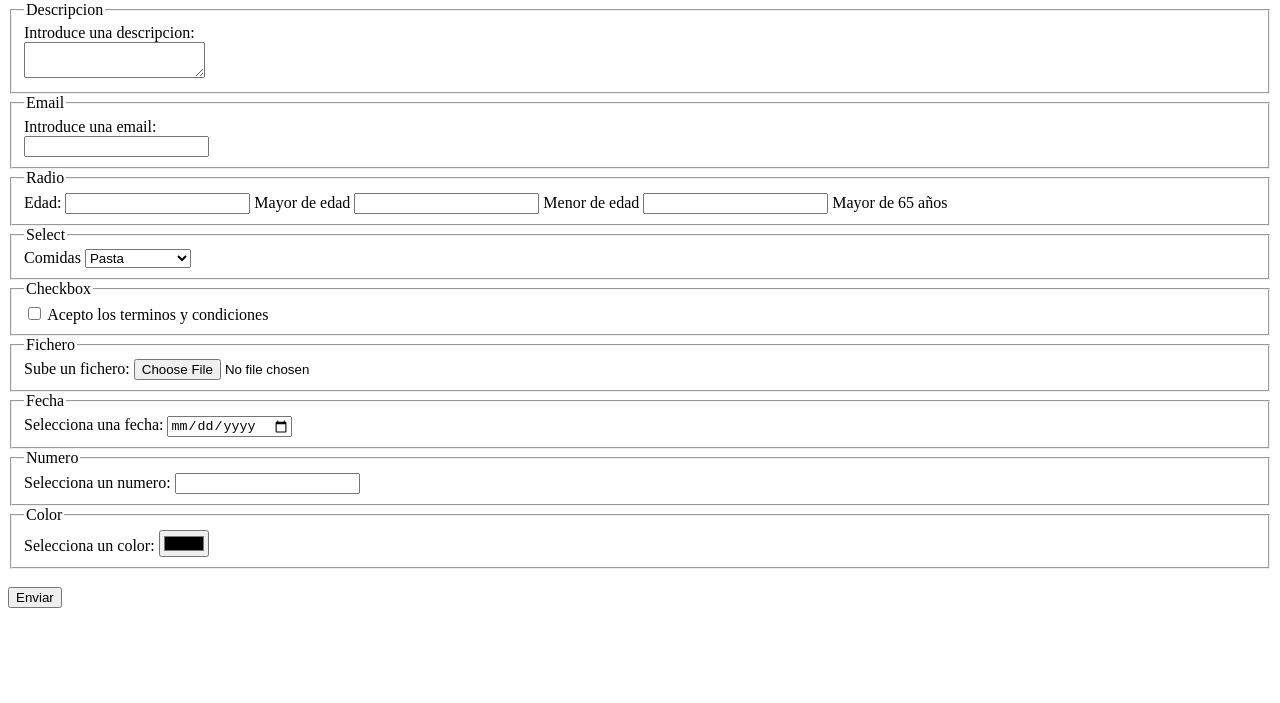
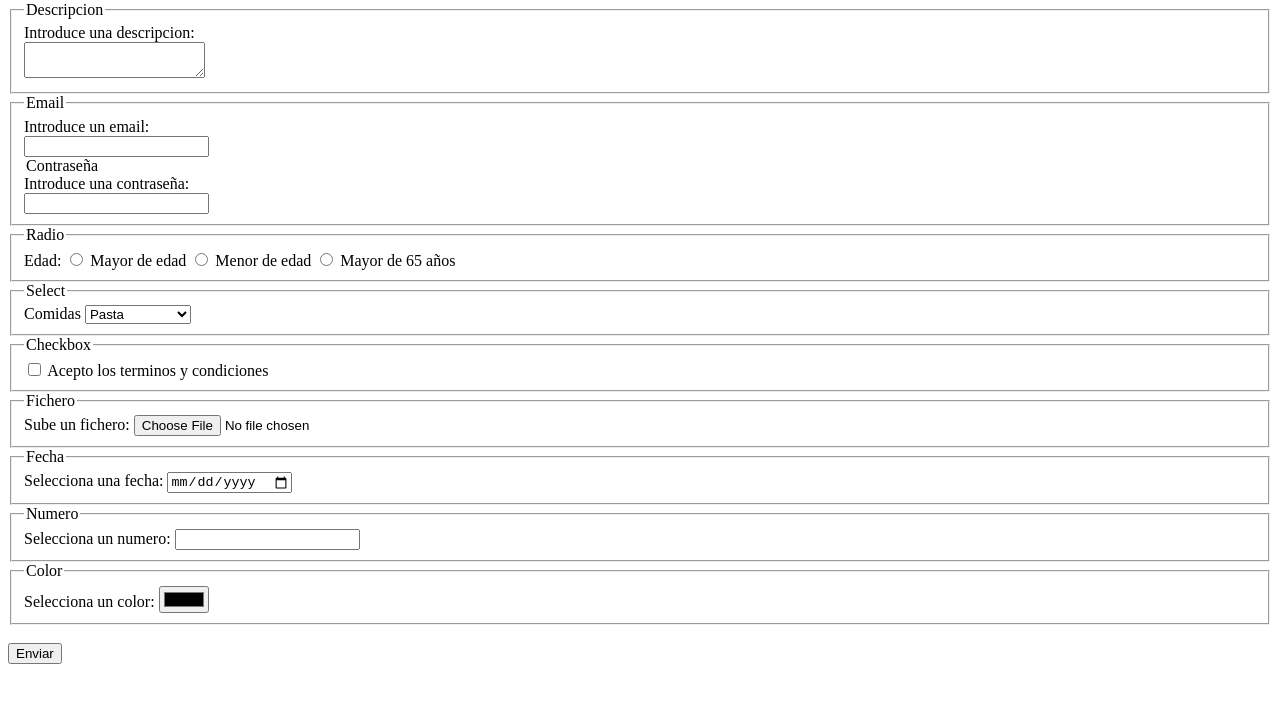
Before and after one commit to luisalbertoalberca/web-labs-by-luis, a plain HTML site: page proyecto-22.html in a window 1280 px wide. Shown: the part 79-782 px from the top of the page. Drawn offline with Linux system fonts and the light colour scheme.

Commit message:
feat: update proyecto-22 formulario

```diff
--- a/proyecto-22.html
+++ b/proyecto-22.html
@@ -8,11 +8,13 @@ todos los campos deberan tener un label.
 
 <!DOCTYPE html>
 <html lang="es">
+
 <head>
     <meta charset="UTF-8">
     <meta name="viewport" content="width=device-width, initial-scale=1.0">
     <title>Proyecto 22 HTML</title>
 </head>
+
 <body>
     <h1>Formulario de registro</h1>
 
@@ -20,28 +22,34 @@ todos los campos deberan tener un label.
         <fieldset>
             <legend>Descripcion</legend>
             <label for="descripcion">Introduce una descripcion:</label>
-            <br/>
+            <br />
             <textarea id="descripcion" name="descripcion"></textarea>
         </fieldset>
 
         <fieldset>
             <legend>Email</legend>
-            <label for="email">Introduce una email:</label>
-            <br/>
+            <label for="email">Introduce un email:</label>
+            <br />
             <input type="email" id="email" name="email">
+
+            <legend>Contraseña</legend>
+            <label for="password">Introduce una contraseña:</label>
+            <br>
+            <input type="password" id="password" name="password">
         </fieldset>
+
 
         <fieldset>
             <legend>Radio</legend>
             <label for="edad">Edad:</label>
 
-            <input id="radio" name="edad" id="mayor"></input>
+            <input type="radio" name="edad" id="mayor" value="mayor">
             <label for="mayor">Mayor de edad</label>
 
-            <input id="radio" name="edad" id="menor"></input>
+            <input type="radio" name="edad" id="menor" value="menor">
             <label for="menor">Menor de edad</label>
 
-            <input id="radio" name="edad" id="anciano"></input>
+            <input type="radio" name="edad" id="anciano" value="anciano">
             <label for="anciano">Mayor de 65 años</label>
         </fieldset>
 
@@ -57,37 +65,38 @@ todos los campos deberan tener un label.
 
         <fieldset>
             <legend>Checkbox</legend>
-            <input id="checkbox" name="terminos" type="checkbox"/>
+            <input id="terminos" name="terminos" type="checkbox"/>
             <label for="terminos">Acepto los terminos y condiciones</label>
-            </fieldset>
+        </fieldset>
 
         <fieldset>
             <legend>Fichero</legend>
             <label for="fichero">Sube un fichero:</label>
-            <input type="file" id="fichero" name="fichero"/>
+            <input type="file" id="fichero" name="fichero" />
         </fieldset>
 
         <fieldset>
             <legend>Fecha</legend>
             <label for="fecha">Selecciona una fecha:</label>
-            <input type="date" id="fecha" name="fecha"/>
+            <input type="date" id="fecha" name="fecha" />
         </fieldset>
 
         <fieldset>
             <legend>Numero</legend>
             <label for="numero">Selecciona un numero:</label>
-            <input type="number" id="numero" name="numero"/>
+            <input type="number" id="numero" name="numero" />
         </fieldset>
 
         <fieldset>
             <legend>Color</legend>
             <label for="color">Selecciona un color:</label>
-            <input type="color" id="color" name="color"/>
+            <input type="color" id="color" name="color" />
         </fieldset>
 
-        <br/>
+        <br />
 
-        <input type="submit" value="Enviar"/>
+        <input type="submit" value="Enviar" />
     </form>
 </body>
+
 </html>
```
